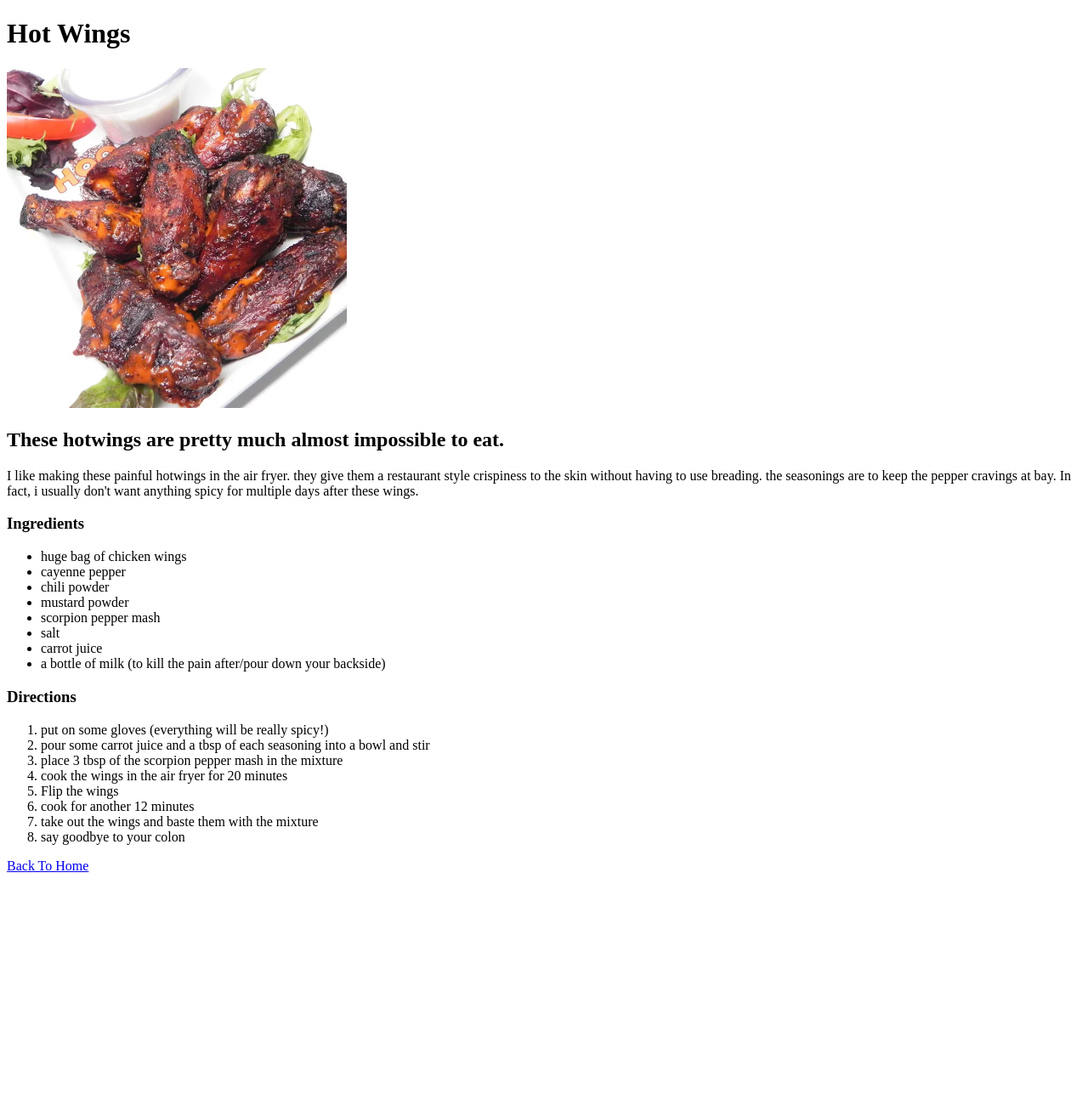
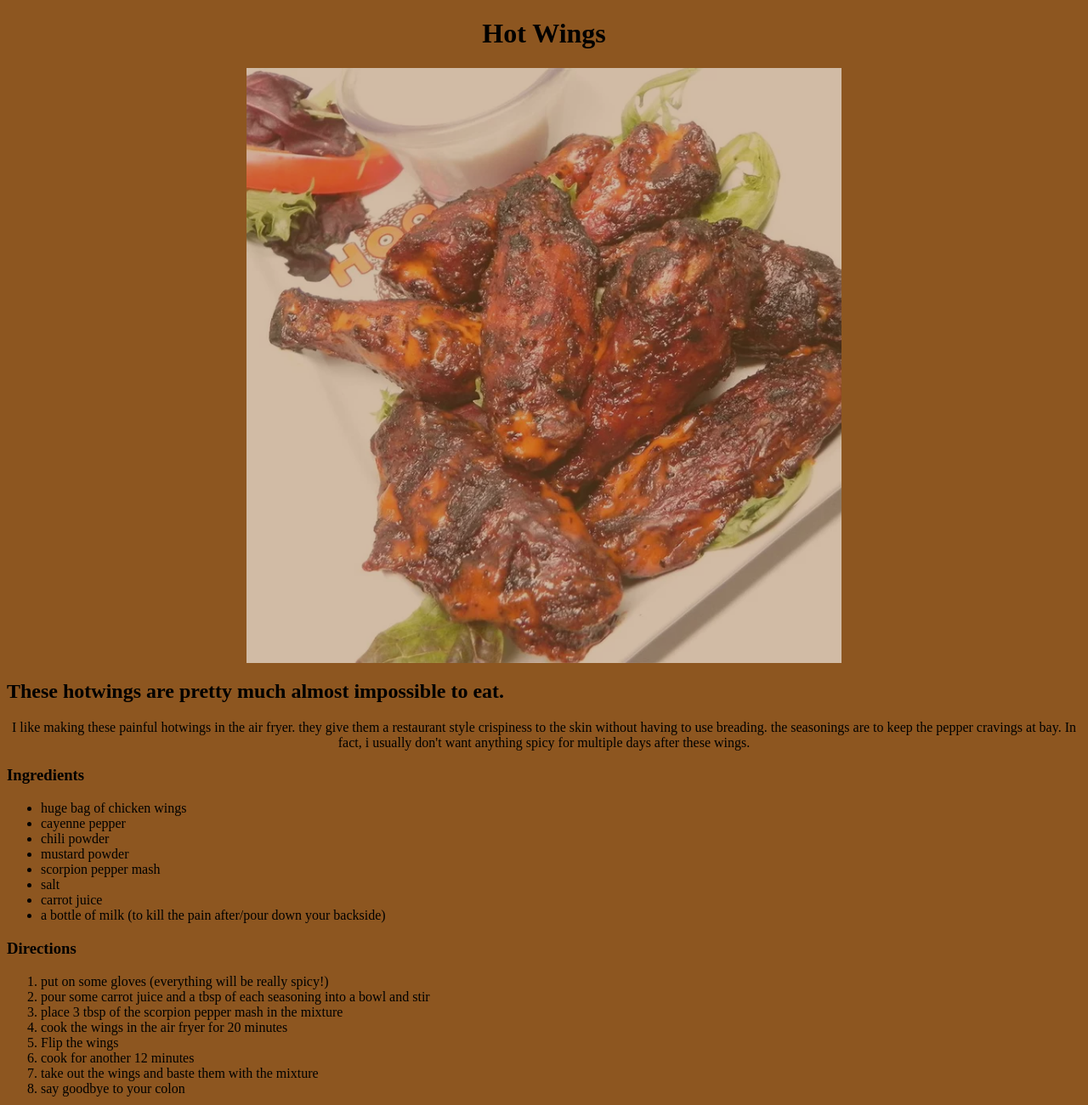
Before and after one commit to nathanielgibsonbernier/odinrecipes, a plain HTML site: page hotwings.html in a window 1280 px wide. Shown: the top 1300 px of the page at 85% size. Before the commit the page ends 1036 px from the top, so only its background shows below. Drawn offline with Linux system fonts and the light colour scheme.

Commit message:
more css

```diff
--- a/hotwings.html
+++ b/hotwings.html
@@ -4,12 +4,13 @@
     <meta charset="UTF-8">
     <meta http-equiv="X-UA-Compatible" content="IE=edge">
     <meta name="viewport" content="width=device-width, initial-scale=1.0">
+    <link rel="stylesheet" type="text/css" href="styles.css">
     <title>Nate's Hot Wings</title>
 </head>
 <body>
 
-<h1>Hot Wings</h1>
-<img src="hotwings.jpg" alt="picture of hotwings" style="width:400px;height:400px">
+<h1 class="recipepagetitle">Hot Wings</h1>
+<img src="hotwings.jpg" alt="picture of hotwings">
 
 <h2>These hotwings are pretty much almost impossible to eat.</h2>
 <p>
--- a/styles.css
+++ b/styles.css
@@ -4,12 +4,42 @@
     color:black;
     font-weight:900;
 }
-.recipeitem {
+.recipeitem, {
     font-family: 'Trebuchet MS', 'Lucida Sans Unicode', 'Lucida Grande', 'Lucida Sans', Arial, sans-serif;
     font-size:22px;
     color:black;
+
+
+}
+img {
+    display:block;
+    margin-left:auto;
+    margin-right:auto;
+    width:700px;
+    opacity: 60%;
+}
+a:link {
+    text-decoration: none;
+    color:black;
+}
+a:visited {
+    text-decoration:none;
+    color:black;
+}
+a:hover {
+text-decoration:solid;
+font-weight:800;
+color:rgb(65, 18, 18);
+}
+
+body {
+    background-color:rgb(141, 86, 32);
 }
 .mainpagebody {
+    background-color:rgb(141, 86, 32);
     text-align:center;
-    background-color:peru;
 }
+
+.recipepagetitle, p {
+    text-align: center;
+}
```
Also changed, not shown: oatmeal.html (+3 -2 lines), pizza.html (+4 -2 lines).
